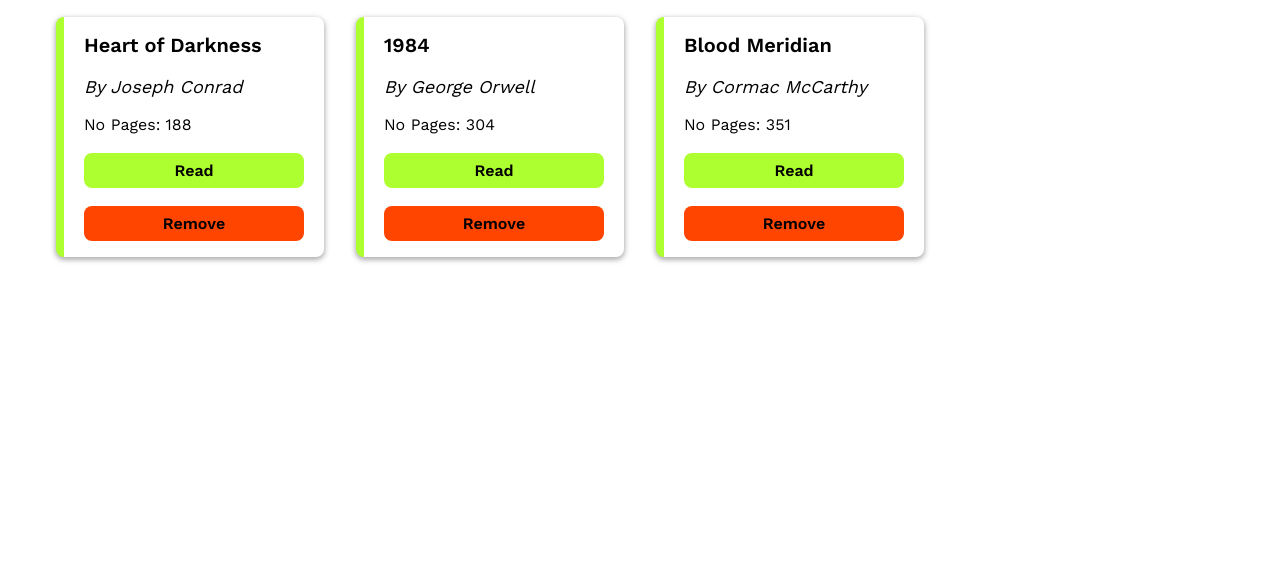
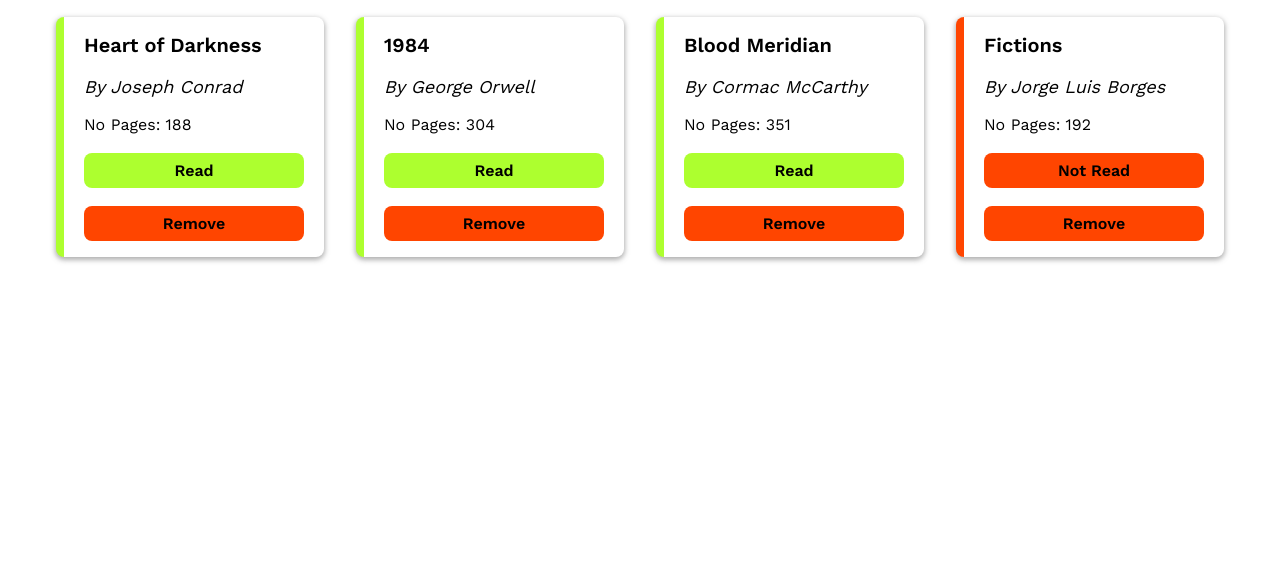
Before and after one commit to vsilagy/library, a plain HTML site: page index.html in a window 1280 px wide. Shown: the part 178-744 px from the top of the page. Drawn offline with nearby package versions, Linux system fonts and the light colour scheme.

Commit message:
add toggle read status, add remove book from library

```diff
--- a/index.html
+++ b/index.html
@@ -21,7 +21,7 @@
         <h2>Books</h2>
         <button class="btn" id="new-book">New Book</button>
       </div>
-      <div class="library-grid" id="library-grid">
+      <div class="library" id="library">
       </div>
     </div>
     </main>
--- a/script.js
+++ b/script.js
@@ -1,6 +1,6 @@
 const form = document.getElementById('book-form');
 const newBookBtn = document.getElementById('new-book');
-const libraryGrid = document.getElementById('library-grid');
+const library = document.getElementById('library');
 const modalContainer = document.querySelector('.modal-container');
 const closeModalBtn = document.querySelector('.close-modal');
 
@@ -8,7 +8,8 @@ let myLibrary = [];
 myLibrary.push(
   new Book("Heart of Darkness", "Joseph Conrad", "188", true),
   new Book("1984", "George Orwell", "304", true),
-  new Book("Blood Meridian", "Cormac McCarthy", "351", true)
+  new Book("Blood Meridian", "Cormac McCarthy", "351", true),
+  new Book("Fictions", "Jorge Luis Borges", "192", false)
   )
 
 renderLibrary()
@@ -31,28 +32,26 @@ function addBookToLibrary() {
   renderLibrary()
 }
 
-function createBookCard(book) {
+function createBookCard(book, index) {
+  // div card
   const card = document.createElement('div');
+  card.classList.add("book-card");
+  card.setAttribute("data-index", index);
+  // p title
   const title = document.createElement('p');
+  title.classList.add("book-title");
+  title.textContent = `${book.title}`;
+  // p author
   const author = document.createElement('p');
+  author.classList.add("book-author");
+  author.textContent = `By ${book.author}`;
+  // p pages
   const pages = document.createElement('p');
+  pages.classList.add("book-pages");
+  pages.textContent = `No Pages: ${book.pages}`;
+  // toggle read btn
   const readBtn = document.createElement('button');
-    const removeBtn = document.createElement('button')
-
-    // add classes
-    card.classList.add("book-card");
-    title.classList.add("book-title");
-    author.classList.add("book-author");
-    pages.classList.add("book-pages");
   readBtn.classList.add("book-status");
-    removeBtn.classList.add("book-remove")
-
-    // update content
-    title.textContent = `${book.title}`;
-    author.textContent = `By ${book.author}`;
-    pages.textContent = `No Pages: ${book.pages}`;
-    removeBtn.textContent = `Remove`
-
   if (book.status) {
     readBtn.textContent = `Read`
     card.classList.add("status-read")
@@ -60,14 +59,27 @@ function createBookCard(book) {
     readBtn.textContent = `Not Read`
     card.classList.add("status-not-read")
   }
-
+  // remove card btn
+  const removeBtn = document.createElement('button')
+  removeBtn.classList.add("book-remove")
+  removeBtn.textContent = `Remove`
   // append
   card.appendChild(title);
   card.appendChild(author);
   card.appendChild(pages);
   card.appendChild(readBtn);
   card.appendChild(removeBtn)
-    libraryGrid.appendChild(card);
+  library.appendChild(card);
+
+  readBtn.addEventListener("click", () => {
+    book.status = !book.status;
+    renderLibrary()
+  })
+
+  removeBtn.addEventListener("click", () => {
+    myLibrary.splice(index, 1)
+    renderLibrary()
+  })
 }
 
 // Event Listener
@@ -86,11 +98,10 @@ closeModalBtn.addEventListener('click', () => {
   modalContainer.style.display = "none"
 })
 
-
 // Render Library
 function renderLibrary () {
-  libraryGrid.textContent = "";
-  myLibrary.map((book) => {
-    createBookCard(book)
+  library.textContent = "";
+  myLibrary.map((book, index) => {
+    createBookCard(book, index)
   });
 }
--- a/style.css
+++ b/style.css
@@ -69,7 +69,7 @@ h3 {
   background-color: var(--white);
   border: 1px solid var(--black);
 }
-.library-grid {
+.library {
   display: grid;
   grid-template-columns: repeat(auto-fill, minmax(16rem, 1fr));
   grid-auto-rows: 15rem;
```
Lines whose indentation alone changed are shown as unchanged.
